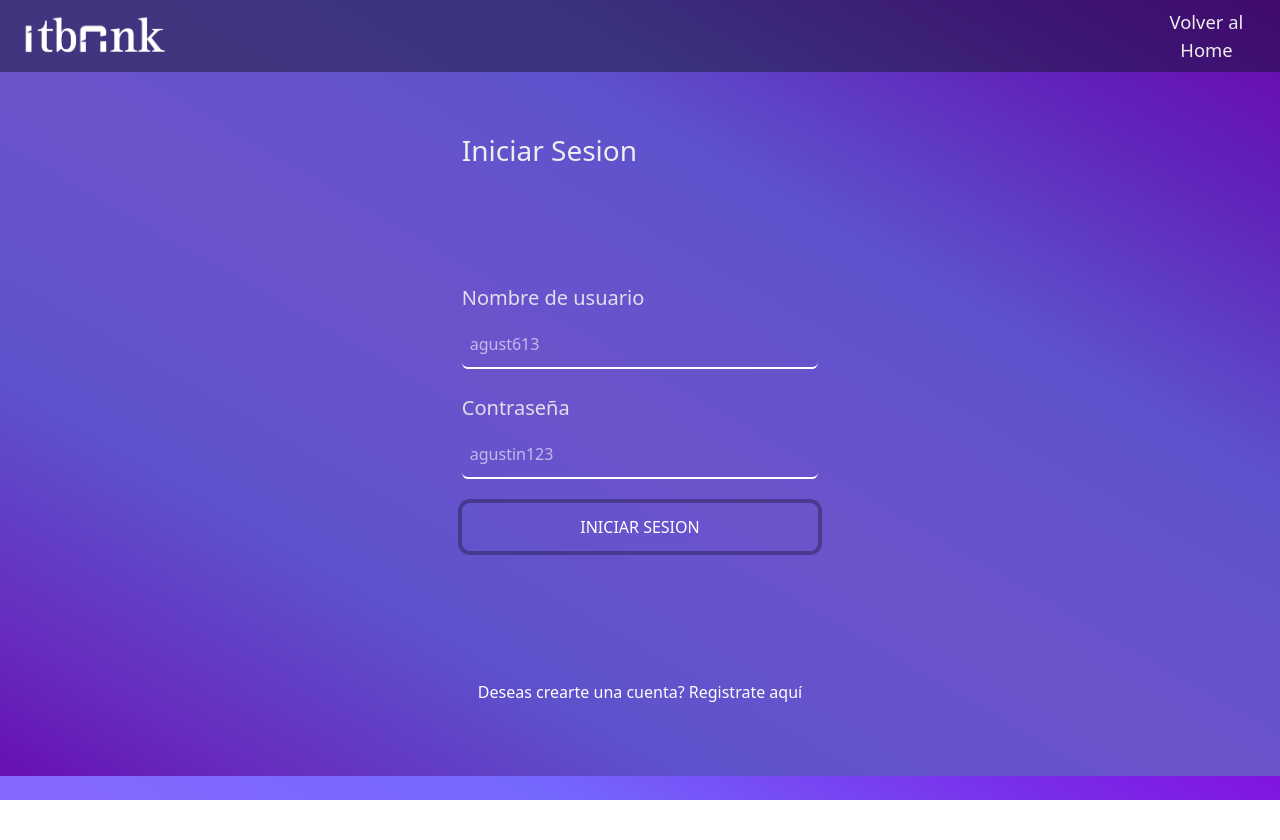
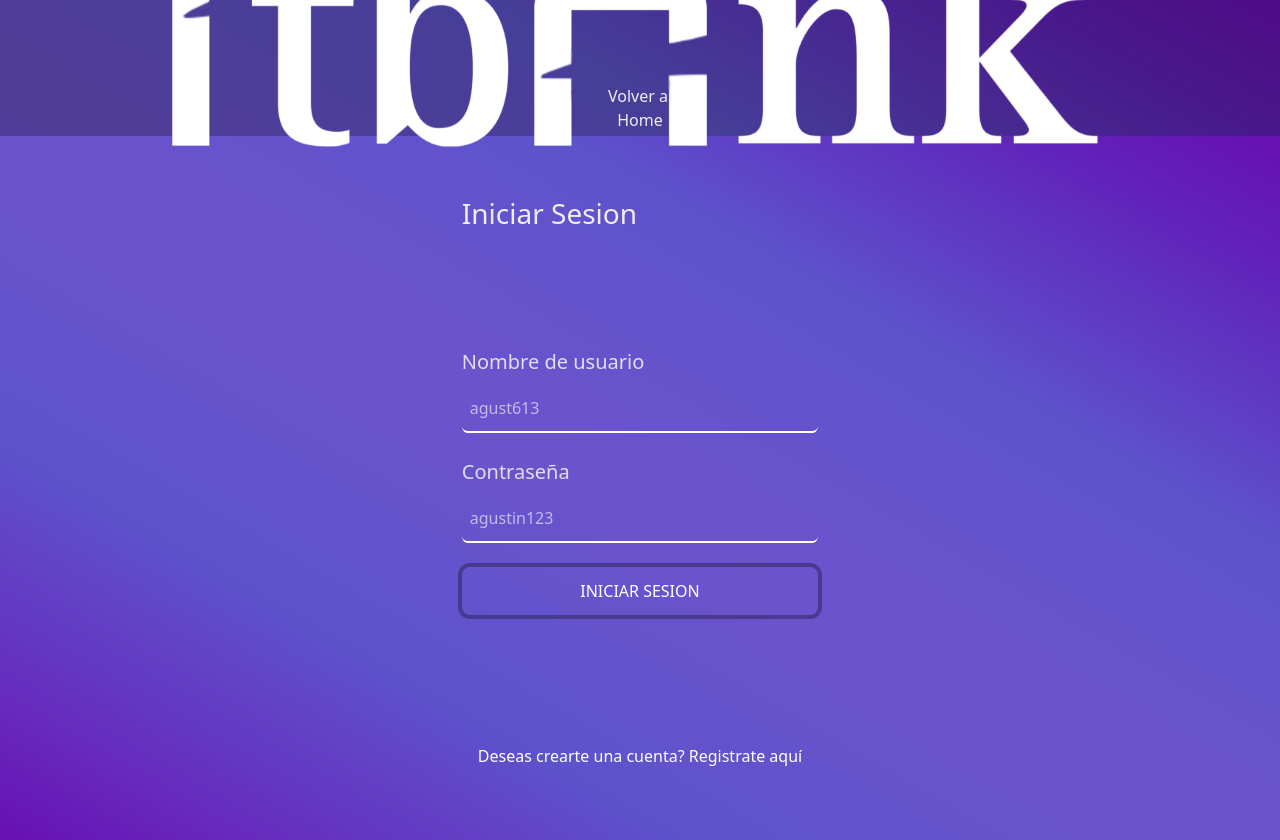
Before and after one commit to AgusT613/itba_full_stack_front, a Next.js app: page /login in a window 1280 px wide. Before the commit the page ends 800 px from the top, so only its background shows below. Built offline with nearby package versions, Linux system fonts and the light colour scheme.

Commit message:
refactor(homePage): change layout and class names

```diff
--- a/app/page.js
+++ b/app/page.js
@@ -1,5 +1,5 @@
-import Bienvenida from '@/components/Bienvenida/Bienvenida'
+import Welcome from '@/components/Welcome/Welcome'
 
 export default function Page () {
-  return <Bienvenida />
+  return <Welcome />
 }
--- a/components/Bienvenida/Bienvenida.jsx
+++ /dev/null
@@ -1,24 +0,0 @@
-import HeaderHome from '../HeaderHome/HeaderHome'
-import styles from './Bienvenida.module.css'
-import AutoImagesCarrousel from './AutoImagesCarrousel'
-
-export default function Bienvenida () {
-  return (
-    <div className={styles.wrapperPrincipal}>
-      <HeaderHome />
-      <main>
-        <div className={styles.hero}>
-          <section className={styles.bienvenida}>
-            <h1>Banco Online ITBANK</h1>
-            <h2>Homebanking</h2>
-            <span>Tu banco al alcance de tu celular</span>
-            <p className={styles.texto_bienvenida}>Nos enorgullece brindarte una experiencia bancaria en línea que es conveniente, segura y fácil de usar. Nuestro portal de Homebanking está diseñado para ofrecerte un acceso completo y personalizado a tus cuentas financieras, permitiéndote administrar tus finanzas desde la comodidad de tu hogar o cualquier lugar donde te encuentres.</p>
-          </section>
-          <figure className={styles.carrousel_imagenes}>
-            <AutoImagesCarrousel />
-          </figure>
-        </div>
-      </main>
-    </div>
-  )
-}
--- a/components/HeaderHome/HeaderHome.jsx
+++ b/components/HeaderHome/HeaderHome.jsx
@@ -6,14 +6,15 @@ import styles from './HeaderHome.module.css'
 import useLocalStorageGI from '@/hooks/useLocalStorageGI'
 
 export default function HeaderHome ({ isAction = false }) {
-  const usuarioLogueado = useLocalStorageGI('auth')
+  const userIsLogged = useLocalStorageGI('auth')
 
   return (
-    <header className={styles.cabecera}>
-      <figure className={styles.contenedor_logo}>
-        <Image className={styles.logo_itbank} src={LOGO_ITBANK} alt='logo de ITBANK' />
+    <header className={styles.header}>
+      <figure className={styles.header__logoContainer}>
+        <Image src={LOGO_ITBANK} alt='Logo del banco ITBANK' />
       </figure>
-      <nav className={styles.navegacion}>
+      <div className={styles.navContainer}>
+        <nav className={styles.navContainer__homebanking}>
           {isAction
             ? <Link href='/'>Volver al Home</Link>
             : (
@@ -21,10 +22,11 @@ export default function HeaderHome ({ isAction = false }) {
                 <Link href='/register'>Registrarse</Link>
                 <Link href='/login'>Iniciar Sesión</Link>
                 <Link href='/sucursales'>Sucursales</Link>
-              {usuarioLogueado === 'true' && <Link href='/inicio'>Inicio</Link>}
+                {userIsLogged === 'true' && <Link href='/inicio'>Inicio</Link>}
               </>
               )}
         </nav>
+      </div>
     </header>
   )
 }
--- a/components/HeaderHome/HeaderHome.module.css
+++ b/components/HeaderHome/HeaderHome.module.css
@@ -1,48 +1,43 @@
-/*
-    Seccion Cabecera - Logo del banco
-*/
-.cabecera{
-    background: rgba(0, 0, 0, .5);
-    display: flex;
-    align-items: center;
-    justify-content: space-between;
-    flex-grow: 1;
+/* ------ HEADER SECTION ------ */
+.header{
+    background: rgba(0, 0, 0, .4);
+    display: grid;
+    grid-template-columns: subgrid;
+    grid-template-rows: 5rem 1fr;
+    max-height: 100dvh;
+    position: sticky;
+    top: 0;
 }
 
-.contenedor_logo{
-    margin: .5em 0;
-    width: 12em;
+.header__logoContainer{
     display: flex;
     align-items: center;
 }
 
-.logo_itbank{
-    min-width: 10em;
-    width: 100%;
-    height: auto;
+.navContainer__homebanking{
+    height: 100%;
+    text-align: center;
+    display: flex;
+    align-items: center;
+    flex-direction: column;
+    justify-content: center;
+    gap: 3rem;
 }
 
-.navegacion{
-    margin: 0 .5em;
-    text-align: center;
-    font-size: 1.15em;
-    display: flex;
-    gap: .5em;
-}
-
-.navegacion a{
+.navContainer__homebanking a{
     width: 7em;
     transition: .2s ease;
     border-radius: .5em;
     padding: .25em;
 }
 
-.navegacion a:hover{
+.navContainer__homebanking a:hover{
     background: rgba(0, 0, 0, .4);
 }
 
+/* ------ MEDIA QUERIES ------ */
 @media (max-width: 550px){
-    .cabecera{
+    .header{
         justify-content: space-around;
         flex-direction: column;
         height: 100%;
--- a/components/Bienvenida/AutoImagesCarrousel.jsx
+++ b/components/Welcome/AutoImagesCarrousel.jsx
@@ -1,6 +1,6 @@
 'use client'
 import Image from 'next/image'
-import styles from '@/components/Bienvenida/Bienvenida.module.css'
+import styles from '@/components/Welcome/Welcome.module.css'
 import { useEffect, useRef, useState } from 'react'
 import { imagesList } from './imagesList'
 
@@ -24,7 +24,7 @@ export default function AutoImagesCarrousel () {
 
   return (
     <Image
-      className={styles.image}
+      className={styles.heroSection__image}
       width={500}
       height={500}
       src={image.url}
--- /dev/null
+++ b/components/Welcome/Welcome.jsx
@@ -0,0 +1,29 @@
+import HeaderHome from '../HeaderHome/HeaderHome'
+import styles from './Welcome.module.css'
+import AutoImagesCarrousel from './AutoImagesCarrousel'
+
+export default function Welcome () {
+  return (
+    <>
+      <div className={styles.wrapperContainer}>
+        <HeaderHome />
+        <main>
+          <div className={styles.heroSection}>
+            <section className={styles.heroSection__titles}>
+              <h1>Banco Online ITBANK</h1>
+              <h2>Homebanking</h2>
+              <span>Tu banco al alcance de tu celular</span>
+              <p>Nos enorgullece brindarte una experiencia bancaria en línea que es conveniente, segura y fácil de usar. Nuestro portal de Homebanking está diseñado para ofrecerte un acceso completo y personalizado a tus cuentas financieras, permitiéndote administrar tus finanzas desde la comodidad de tu hogar o cualquier lugar donde te encuentres.</p>
+            </section>
+            <figure className={styles.heroSection__carrousel}>
+              <AutoImagesCarrousel />
+            </figure>
+          </div>
+          <section>
+            More Content Soon
+          </section>
+        </main>
+      </div>
+    </>
+  )
+}
```
Also changed, not shown: components/Welcome/Welcome.module.css (renamed from components/Bienvenida/Bienvenida.module.css, +25 -35 lines), components/Welcome/imagesList.js (renamed from components/Bienvenida/imagesList.js), 1 other file (tests, documents, lock files or other folders). Lines whose indentation alone changed are shown as unchanged.
